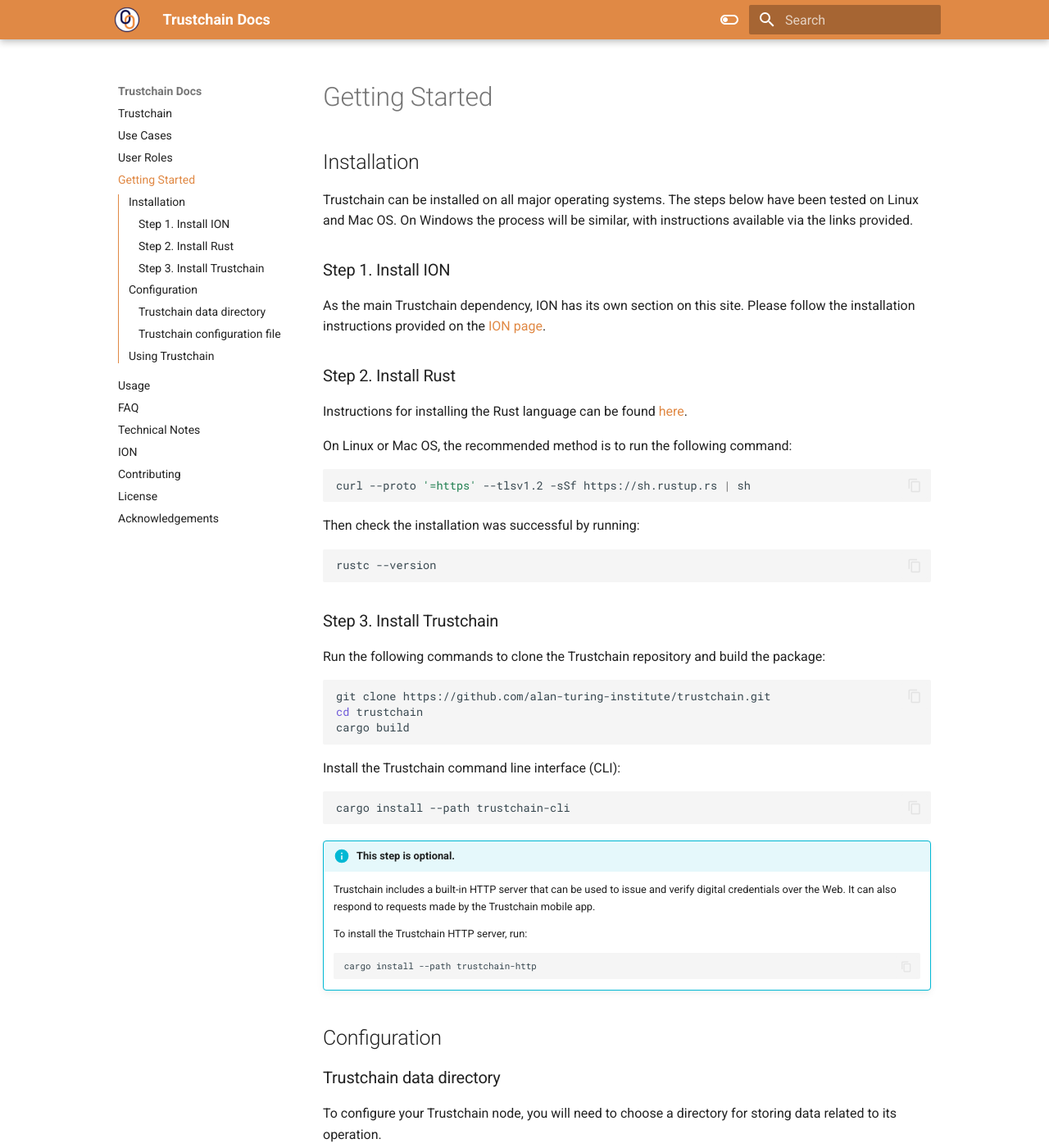
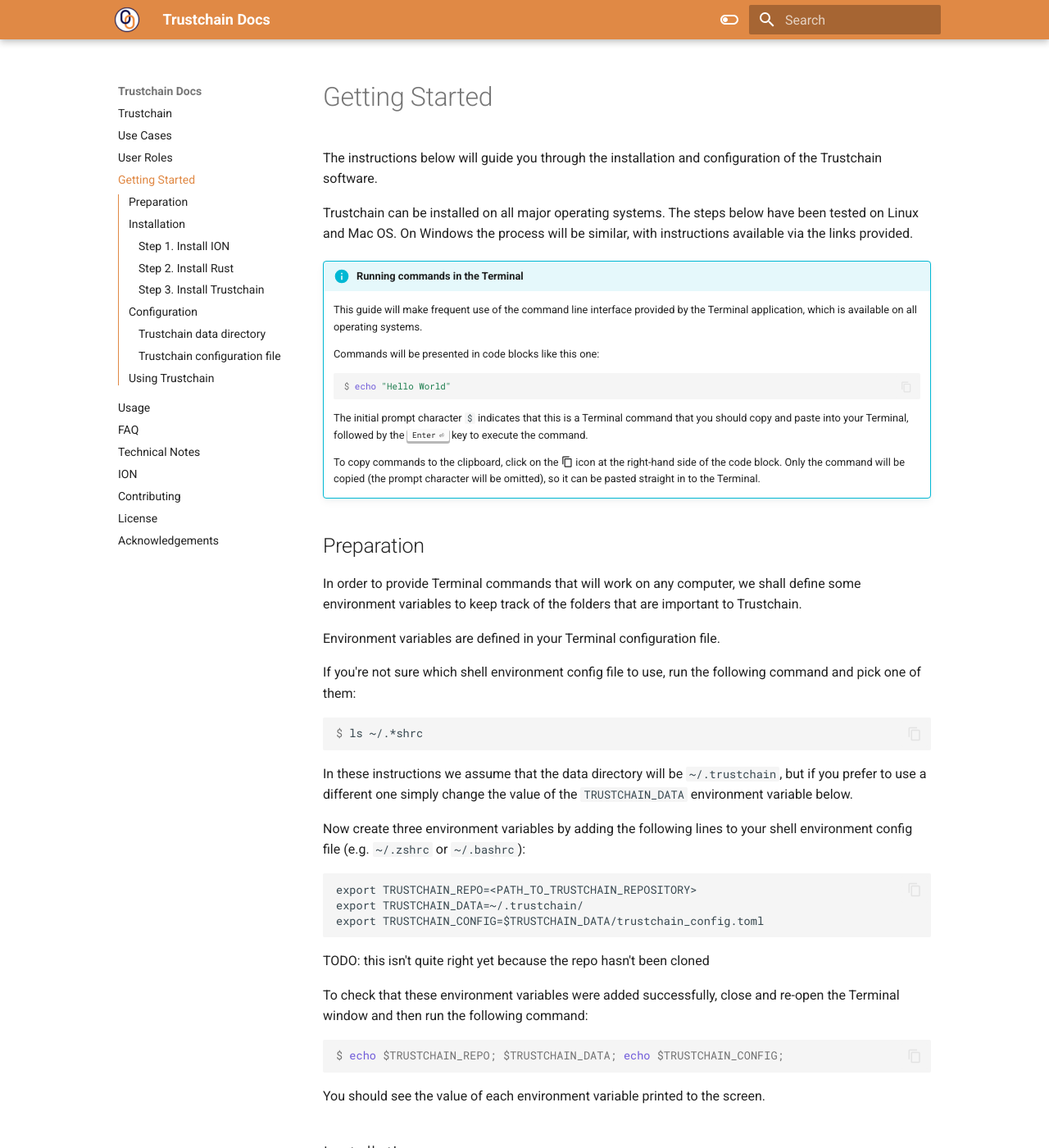
Before and after one commit to alan-turing-institute/trustchain, an MkDocs documentation site: the page built from docs/getting-started.md, in a window 1280 px wide and 1400 px high. Shown: the whole window at 82% size. Built offline with MkDocs 1.6.1 and Material for MkDocs 9.7.7, drawn with Linux system fonts in a browser that asks for light colours; nearby versions of some CDN libraries; library files that are not in the unit come from our copies; some of the changed text lies outside the part shown.

Commit message:
Add instructions on using the Terminal

````diff
--- a/.pre-commit-config.yaml
+++ b/.pre-commit-config.yaml
@@ -3,6 +3,7 @@
     rev: v2.3.0
     hooks:
     -   id: check-yaml
+        args: [--unsafe]
     -   id: end-of-file-fixer
     -   id: trailing-whitespace
 -   repo: https://github.com/doublify/pre-commit-rust
--- a/docs/getting-started.md
+++ b/docs/getting-started.md
@@ -1,8 +1,50 @@
 # Getting Started
 
-## Installation
+The instructions below will guide you through the installation and configuration of the Trustchain software.
 
 Trustchain can be installed on all major operating systems. The steps below have been tested on Linux and Mac OS. On Windows the process will be similar, with instructions available via the links provided.
+
+!!! info "Running commands in the Terminal"
+
+    This guide will make frequent use of the command line interface provided by the Terminal application, which is available on all operating systems.
+
+    Commands will be presented in code blocks like this one:
+    ```console
+    $ echo "Hello World"
+    ```
+    The initial prompt character `$` indicates that this is a Terminal command that you should copy and paste into your Terminal, followed by the ++return++ key to execute the command.
+
+    To copy commands to the clipboard, click on the :material-content-copy: icon at the right-hand side of the code block. Only the command will be copied (the prompt character will be omitted), so it can be pasted straight in to the Terminal.
+
+## Preparation
+
+In order to provide Terminal commands that will work on any computer, we shall define some environment variables to keep track of the folders that are important to Trustchain.
+
+Environment variables are defined in your Terminal configuration file.
+
+If you're not sure which shell environment config file to use, run the following command and pick one of them:
+```console
+$ ls ~/.*shrc
+```
+
+In these instructions we assume that the data directory will be `~/.trustchain`, but if you prefer to use a different one simply change the value of the `TRUSTCHAIN_DATA` environment variable below.
+
+Now create three environment variables by adding the following lines to your shell environment config file (e.g. `~/.zshrc` or `~/.bashrc`):
+```
+export TRUSTCHAIN_REPO=<PATH_TO_TRUSTCHAIN_REPOSITORY>
+export TRUSTCHAIN_DATA=~/.trustchain/
+export TRUSTCHAIN_CONFIG=$TRUSTCHAIN_DATA/trustchain_config.toml
+```
+
+TODO: this isn't quite right yet because the repo hasn't been cloned
+
+To check that these environment variables were added successfully, close and re-open the Terminal window and then run the following command:
+```console
+$ echo $TRUSTCHAIN_REPO; $TRUSTCHAIN_DATA; echo $TRUSTCHAIN_CONFIG;
+```
+You should see the value of each environment variable printed to the screen.
+
+## Installation
 
 ### Step 1. Install ION
 
@@ -49,17 +91,9 @@
 
 ### Trustchain data directory
 
-To configure your Trustchain node, you will need to choose a directory for storing data related to its operation.
+Your Trustchain node will use the `TRUSTCHAIN_DATA` directory for storing data related to its operation.
 
-In these instructions we assume that the data directory will be `~/.trustchain`, but if you prefer to use a different one simply change the value of the `TRUSTCHAIN_DATA` environment variable below.
-
-Create two environment variables by adding these lines to your shell environment config file (e.g. `~/.zshrc` or `~/.bashrc`):
-```
-export TRUSTCHAIN_DATA=~/.trustchain/
-export TRUSTCHAIN_CONFIG=$TRUSTCHAIN_DATA/trustchain_config.toml
-```
-
-Then create the `TRUSTCHAIN_DATA` directory on your file system:
+Create the `TRUSTCHAIN_DATA` directory on your file system:
 ```
 mkdir $TRUSTCHAIN_DATA
 ```
@@ -68,9 +102,9 @@
 
 Configuration parameters relating to Trustchain are stored in a file named `trustchain_config.toml`.
 
-From the cloned Trustchain repository, copy the template configuration file to the Trustchain data directory:
+Copy the template configuration file From the Trustchain repository to the data directory:
 ```
-cp trustchain_config.toml $TRUSTCHAIN_DATA
+cp $TRUSTCHAIN_REPO/trustchain_config.toml $TRUSTCHAIN_DATA
 ```
 
 Then edit the following parameters inside your copy of `trustchain_config.toml`:
--- a/mkdocs.yml
+++ b/mkdocs.yml
@@ -60,6 +60,9 @@
   - pymdownx.mark
   - pymdownx.keys
   - attr_list
+  - pymdownx.emoji:
+      emoji_index: !!python/name:material.extensions.emoji.twemoji
+      emoji_generator: !!python/name:material.extensions.emoji.to_svg
   - def_list
   - pymdownx.tasklist:
       custom_checkbox: true
````
